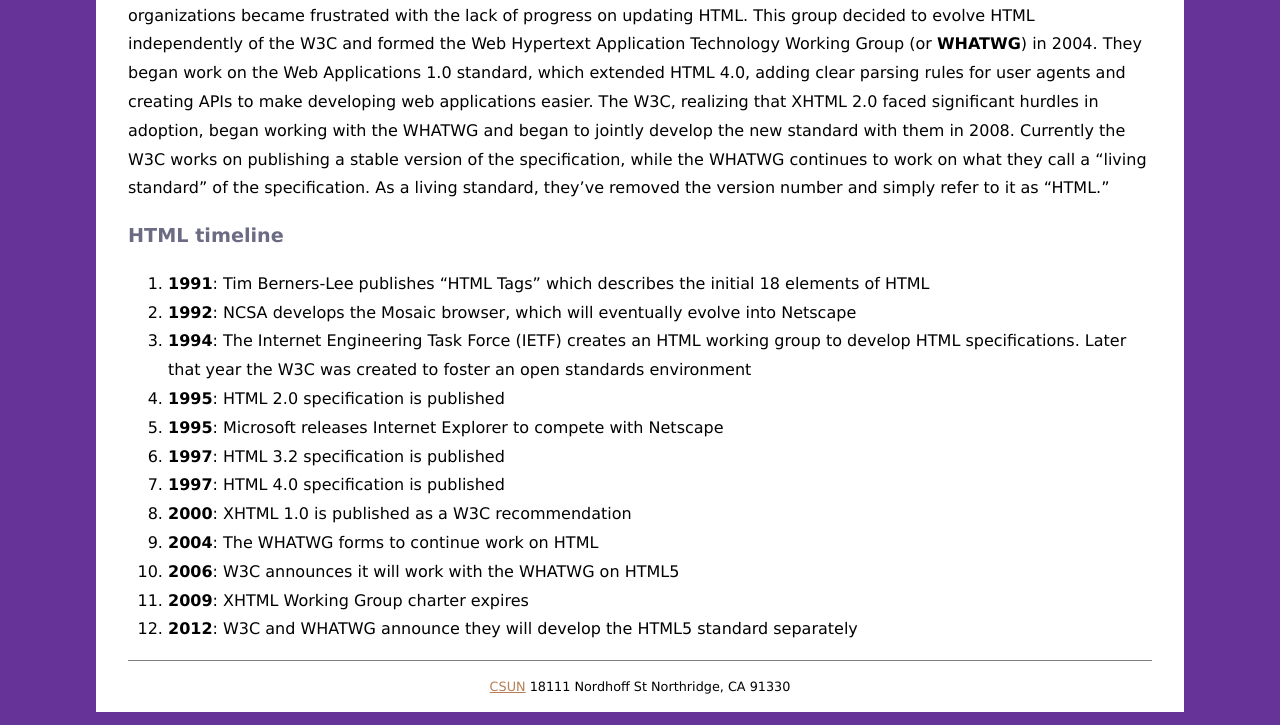
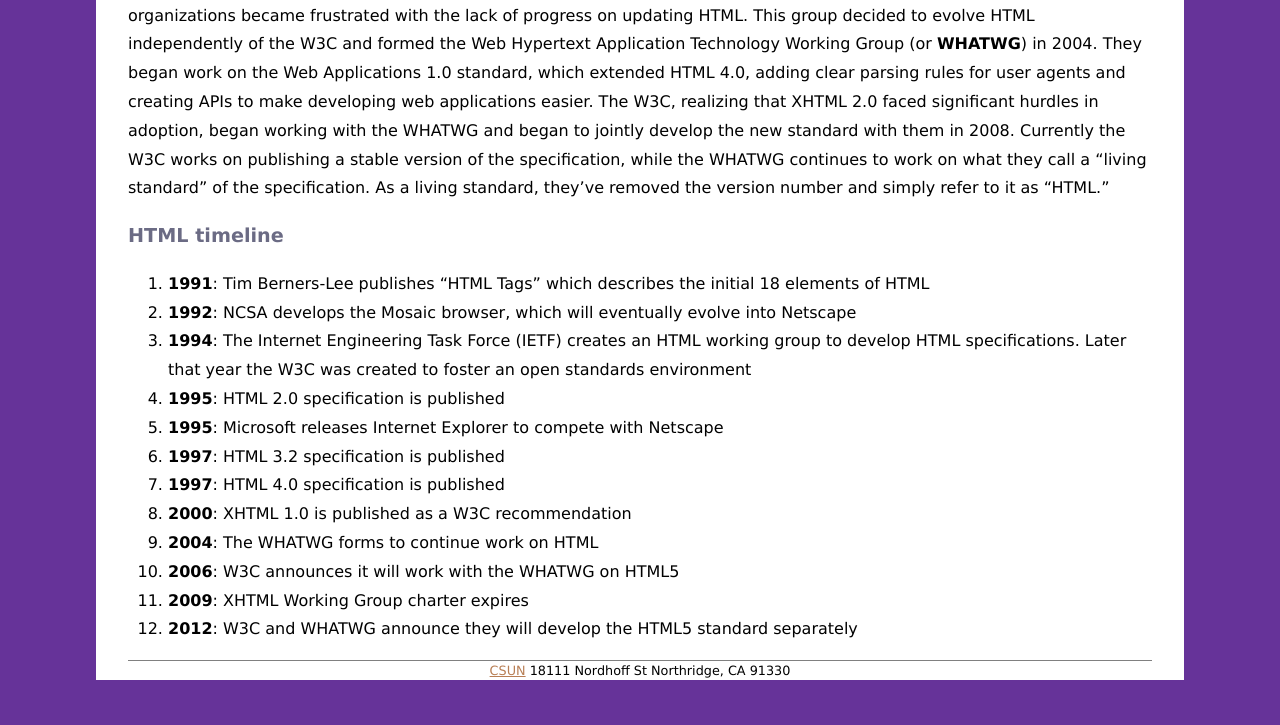
Before and after one commit to Arman-Abgaryan/Arman-Abgaryan-comp484-hw3, a plain HTML site: page index.html in a window 1280 px wide. Shown: the part 1639-2364 px from the top of the page. After the commit the page ends 2332 px from the top, so only its background shows below. Drawn offline with Linux system fonts and the light colour scheme.

Commit message:
Modified footer margins

```diff
--- a/css/styles.css
+++ b/css/styles.css
@@ -98,7 +98,7 @@
 	border-top: 1px solid gray;
 	text-align: center;
 	font-size: .8em;
-	line-height: 4em;
+	line-height: 1.5em;
 	margin-top: 1em;
 }
 blockquote {
```
